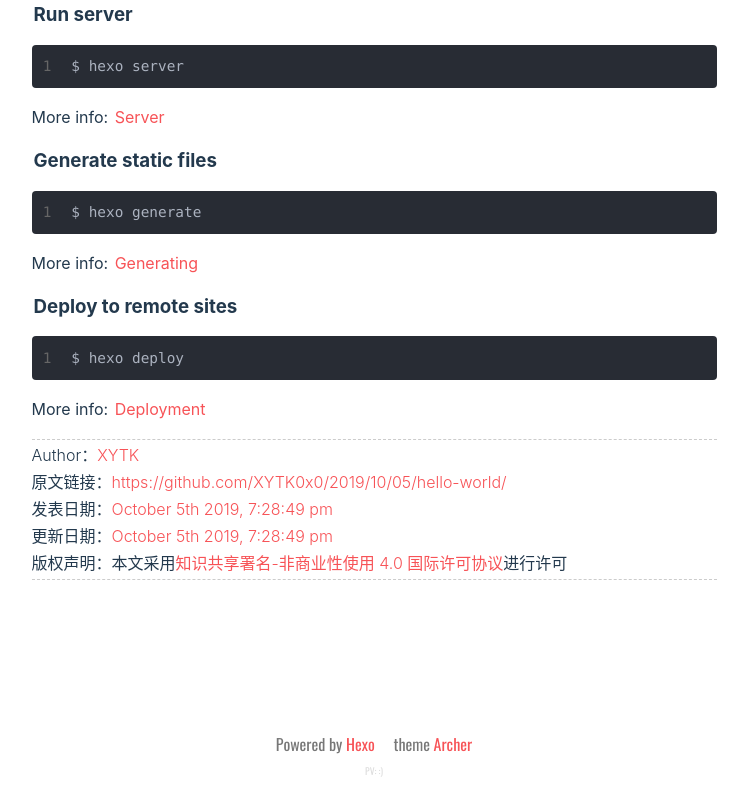
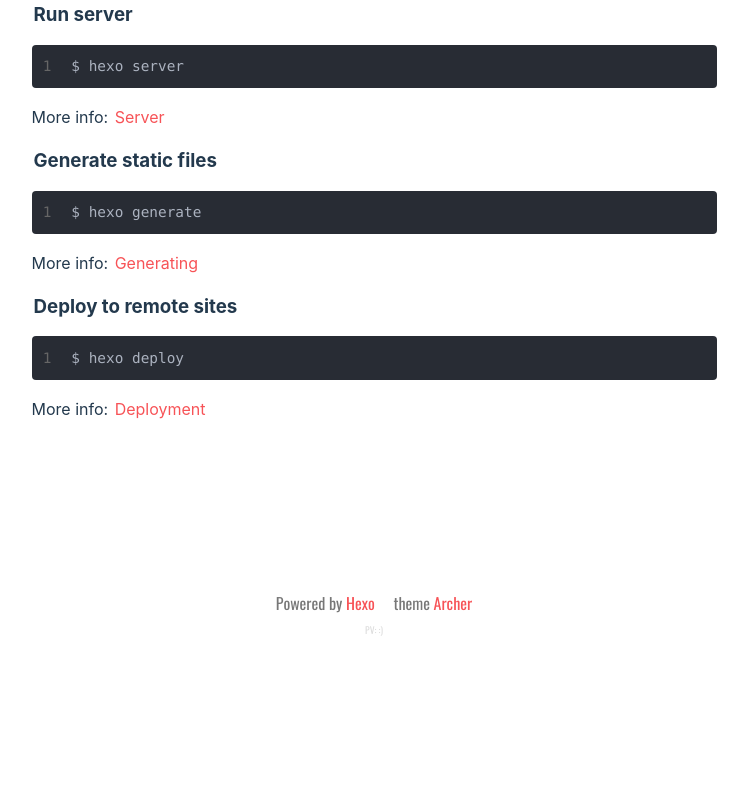
Before and after one commit to XYTK0x0/XYTK0x0.github.io, a plain HTML site: page 2019/10/05/hello-world/index.html in a window 1280 px wide. Shown: the part 754-1556 px from the top of the page, without its empty margins (266-1014 px from the left). After the commit the page ends 1415 px from the top, so only its background shows below. Drawn offline with nearby package versions, Linux system fonts and the light colour scheme; some packages are replaced by stand-ins of ours; a script that the page names is missing; a web font is replaced by a local one.

Commit message:
Site updated: 2019-10-06 09:25:18

```diff
--- a/2019/10/05/hello-world/index.html
+++ b/2019/10/05/hello-world/index.html
@@ -412,14 +412,6 @@ height:50vh;
     </article>
     <!-- license  -->
 
-        <div class="license-wrapper">
-            <p>Author：<a href="https://github.com/XYTK0x0">XYTK</a>
-            <p>原文链接：<a href="https://github.com/XYTK0x0/2019/10/05/hello-world/">https://github.com/XYTK0x0/2019/10/05/hello-world/</a>
-            <p>发表日期：<a href="https://github.com/XYTK0x0/2019/10/05/hello-world/">October 5th 2019, 7:28:49 pm</a>
-            <p>更新日期：<a href="https://github.com/XYTK0x0/2019/10/05/hello-world/">October 5th 2019, 7:28:49 pm</a>
-            <p>版权声明：本文采用<a rel="license" href="http://creativecommons.org/licenses/by-nc/4.0/">知识共享署名-非商业性使用 4.0 国际许可协议</a>进行许可</p>
-        </div>
-
     <!-- paginator  -->
     <ul class="post-paginator">
         <li class="next">
```
